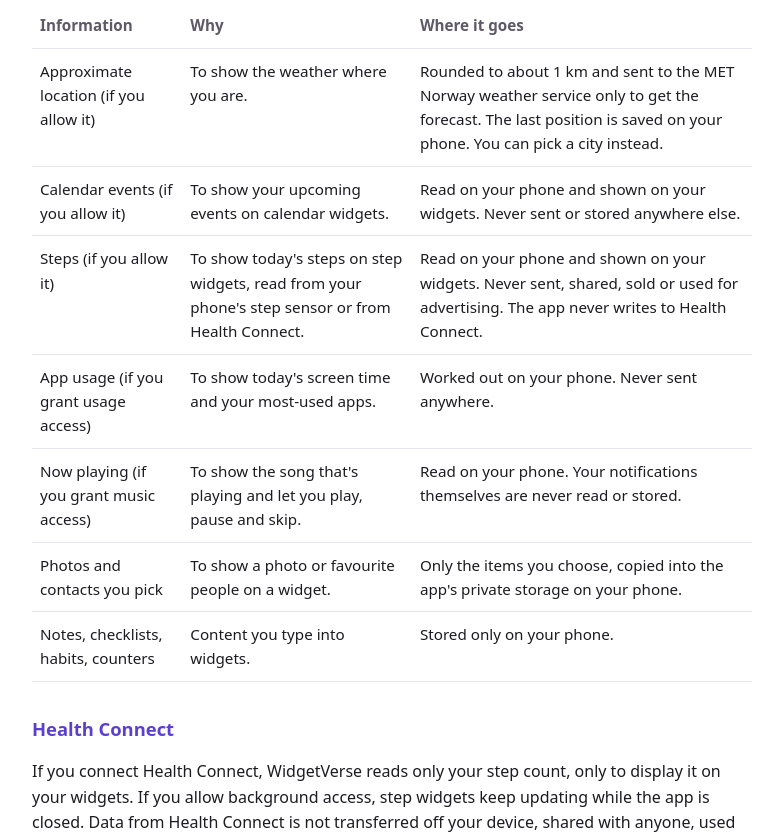
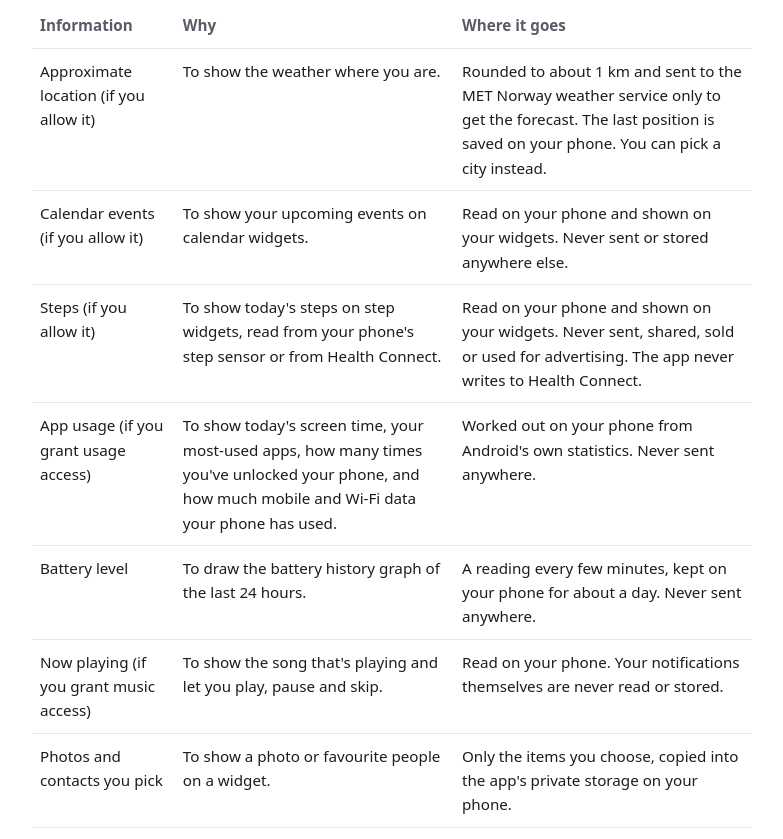
Before and after one commit to JNTUHEEE/widgets-privacy-policy, a plain HTML site: page index.html in a window 1280 px wide. Shown: the part 382-1221 px from the top of the page, without its empty margins (248-1031 px from the left). Drawn offline with Linux system fonts and the light colour scheme.

Commit message:
Enhance app usage and add battery level information
Expanded the information provided for app usage and added battery level details.

```diff
--- a/index.html
+++ b/index.html
@@ -33,7 +33,8 @@
     <tr><td>Approximate location (if you allow it)</td><td>To show the weather where you are.</td><td>Rounded to about 1 km and sent to the MET Norway weather service only to get the forecast. The last position is saved on your phone. You can pick a city instead.</td></tr>
     <tr><td>Calendar events (if you allow it)</td><td>To show your upcoming events on calendar widgets.</td><td>Read on your phone and shown on your widgets. Never sent or stored anywhere else.</td></tr>
     <tr><td>Steps (if you allow it)</td><td>To show today's steps on step widgets, read from your phone's step sensor or from Health Connect.</td><td>Read on your phone and shown on your widgets. Never sent, shared, sold or used for advertising. The app never writes to Health Connect.</td></tr>
-    <tr><td>App usage (if you grant usage access)</td><td>To show today's screen time and your most-used apps.</td><td>Worked out on your phone. Never sent anywhere.</td></tr>
+    <tr><td>App usage (if you grant usage access)</td><td>To show today's screen time, your most-used apps, how many times you've unlocked your phone, and how much mobile and Wi-Fi data your phone has used.</td><td>Worked out on your phone from Android's own statistics. Never sent anywhere.</td></tr>
+    <tr><td>Battery level</td><td>To draw the battery history graph of the last 24 hours.</td><td>A reading every few minutes, kept on your phone for about a day. Never sent anywhere.</td></tr>
     <tr><td>Now playing (if you grant music access)</td><td>To show the song that's playing and let you play, pause and skip.</td><td>Read on your phone. Your notifications themselves are never read or stored.</td></tr>
     <tr><td>Photos and contacts you pick</td><td>To show a photo or favourite people on a widget.</td><td>Only the items you choose, copied into the app's private storage on your phone.</td></tr>
     <tr><td>Notes, checklists, habits, counters</td><td>Content you type into widgets.</td><td>Stored only on your phone.</td></tr>
```
